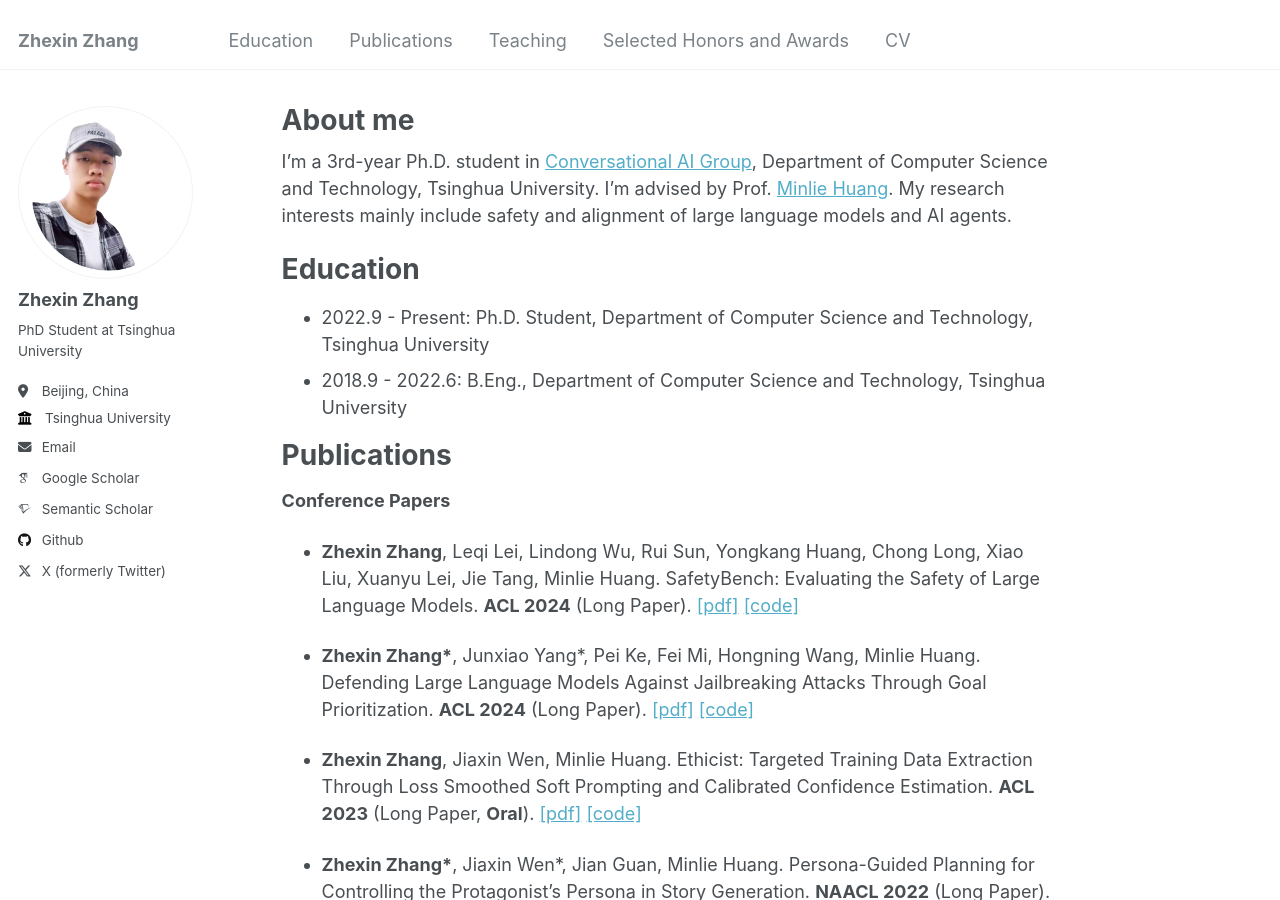
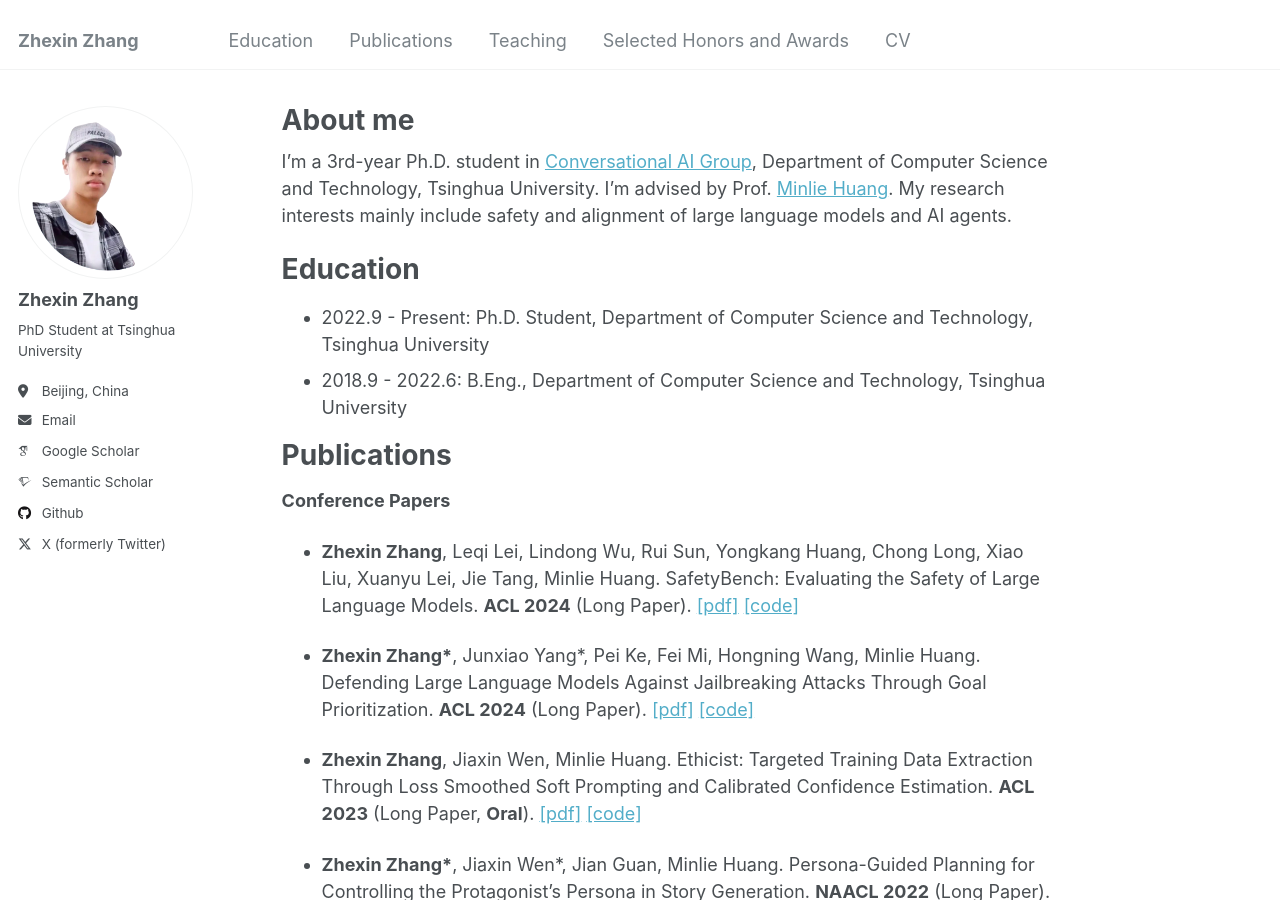
Before and after one commit to nonstopfor/nonstopfor.github.io, a Jekyll site: the page built from _pages/about.md, in a window 1280 px wide and 900 px high. Built offline with Jekyll 4.4.1, drawn with Linux system fonts in a browser that asks for light colours; some web fonts are replaced.

Commit message:
update employer

```diff
--- a/_config.yml
+++ b/_config.yml
@@ -26,7 +26,7 @@ author:
   pronouns         : # example: "she/her"
   bio              : "PhD Student at Tsinghua University"
   location         : "Beijing, China"
-  employer         : "Tsinghua University"
+  employer         : #"Tsinghua University"
   uri              : # URL
   email            : "zx-zhang22@mails.tsinghua.edu.cn"
 
```
